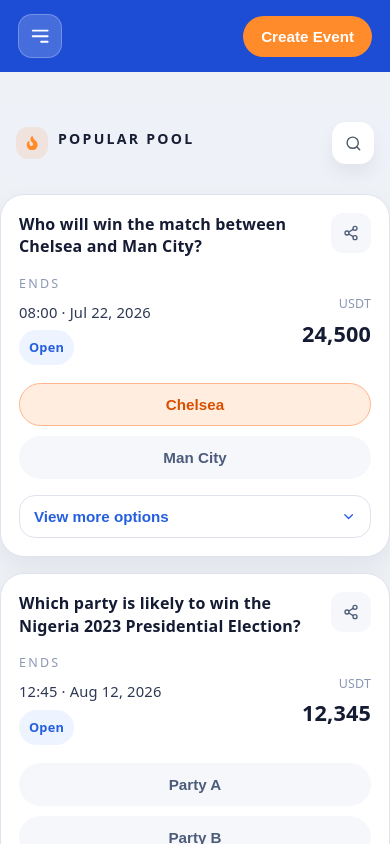
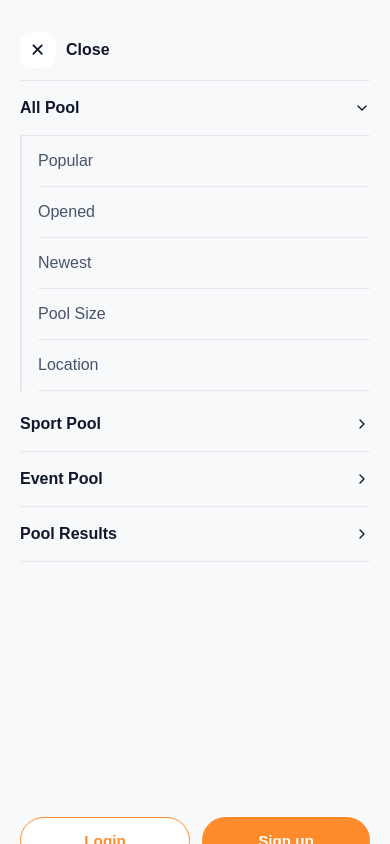
Before and after one commit to C0DE-8/weeja, a React app in the folder frontend/: page / in a window 390 px wide. Both pictures are taken after a click on the button 40 px from the left and 36 px from the top of the page. Shown: the top 844 px of the page. Built offline with nearby package versions, Linux system fonts and the light colour scheme; the HTML template or start-up script is replaced by a standard one.

Commit message:
push update

```diff
--- a/frontend/src/components/header/Header.jsx
+++ b/frontend/src/components/header/Header.jsx
@@ -1,13 +1,22 @@
+import { useState } from 'react'
 import { HiOutlineMenuAlt3 } from 'react-icons/hi'
-import { FiSearch } from 'react-icons/fi'
+import { FiSearch, FiChevronDown, FiChevronRight } from 'react-icons/fi'
+import { IoClose } from 'react-icons/io5'
 import styles from './Header.module.css'
 
 export default function Header() {
+  const [isMenuOpen, setIsMenuOpen] = useState(false)
+
   return (
+    <>
       <header className={styles.header}>
         <div className={styles.inner}>
           <div className={styles.mobileBar}>
-          <button className={styles.mobileMenuButton} aria-label="Open menu">
+            <button
+              className={styles.mobileMenuButton}
+              aria-label="Open menu"
+              onClick={() => setIsMenuOpen(true)}
+            >
               <HiOutlineMenuAlt3 />
             </button>
             <button className={styles.mobileCreateButton}>Create Event</button>
@@ -39,5 +48,76 @@
           </div>
         </div>
       </header>
+
+      {isMenuOpen && (
+        <div
+          className={styles.mobileMenuOverlay}
+          onClick={() => setIsMenuOpen(false)}
+        >
+          <aside
+            className={styles.mobileMenuPanel}
+            onClick={(event) => event.stopPropagation()}
+          >
+            <button
+              className={styles.mobileMenuHeader}
+              type="button"
+              onClick={() => setIsMenuOpen(false)}
+            >
+              <span className={styles.closeIcon}>
+                <IoClose />
+              </span>
+              <span className={styles.closeLabel}>Close</span>
+            </button>
+
+            <button className={styles.allPoolRow} type="button">
+              <span>All Pool</span>
+              <FiChevronDown />
+            </button>
+
+            <div className={styles.submenu}>
+              <button className={styles.submenuRow} type="button">
+                Popular
+              </button>
+              <button className={styles.submenuRow} type="button">
+                Opened
+              </button>
+              <button className={styles.submenuRow} type="button">
+                Newest
+              </button>
+              <button className={styles.submenuRow} type="button">
+                Pool Size
+              </button>
+              <button className={styles.submenuRow} type="button">
+                Location
+              </button>
+            </div>
+
+            <div className={styles.mainMenuSection}>
+              <button className={styles.mainMenuRow} type="button">
+                <span>Sport Pool</span>
+                <FiChevronRight />
+              </button>
+              <button className={styles.mainMenuRow} type="button">
+                <span>Event Pool</span>
+                <FiChevronRight />
+              </button>
+              <button className={styles.mainMenuRow} type="button">
+                <span>Pool Results</span>
+                <FiChevronRight />
+              </button>
+            </div>
+
+            <div className={styles.bottomActions}>
+              <button className={styles.menuLoginButton} type="button">
+                Login
+              </button>
+              <button className={styles.menuSignUpButton} type="button">
+                Sign up
+              </button>
+            </div>
+          </aside>
+        </div>
+      )}
+    </>
   )
 }
--- a/frontend/src/components/header/Header.module.css
+++ b/frontend/src/components/header/Header.module.css
@@ -130,3 +130,136 @@
     display: flex;
   }
 }
+
+.mobileMenuOverlay {
+  position: fixed;
+  inset: 0;
+  background: rgba(255, 255, 255, 0.92);
+  z-index: 1200;
+  display: flex;
+  justify-content: flex-start;
+  overflow: hidden;
+}
+
+.mobileMenuPanel {
+  width: 100%;
+  max-width: 100%;
+  min-height: 100vh;
+  background: #f8f9fb;
+  padding: 20px 20px 24px;
+  display: flex;
+  flex-direction: column;
+}
+
+.mobileMenuHeader {
+  display: flex;
+  align-items: center;
+  gap: 10px;
+  width: 100%;
+  border: none;
+  background: transparent;
+  color: #0f172a;
+  font-size: 1rem;
+  font-weight: 700;
+  padding: 12px 0;
+  cursor: pointer;
+  border-bottom: 1px solid #e5e7eb;
+}
+
+.closeIcon {
+  display: inline-flex;
+  align-items: center;
+  justify-content: center;
+  width: 36px;
+  height: 36px;
+  border-radius: 12px;
+  background: #ffffff;
+  color: #0f172a;
+  font-size: 1.2rem;
+}
+
+.closeLabel {
+  color: #0f172a;
+}
+
+.allPoolRow,
+.mainMenuRow,
+.submenuRow {
+  width: 100%;
+  text-align: left;
+  display: flex;
+  align-items: center;
+  justify-content: space-between;
+  border: none;
+  background: transparent;
+  color: #0f172a;
+  font-size: 1rem;
+  cursor: pointer;
+  padding: 18px 0;
+}
+
+.allPoolRow {
+  border-bottom: 1px solid #e5e7eb;
+  font-weight: 700;
+}
+
+.submenu {
+  display: flex;
+  flex-direction: column;
+  padding-left: 16px;
+  border-left: 2px solid #e5e7eb;
+}
+
+.submenuRow {
+  padding: 16px 0;
+  color: #475569;
+  font-weight: 500;
+  border-bottom: 1px solid #e5e7eb;
+}
+
+.mainMenuSection {
+  display: flex;
+  flex-direction: column;
+  margin-top: 6px;
+}
+
+.mainMenuRow {
+  border-bottom: 1px solid #e5e7eb;
+  font-weight: 700;
+}
+
+.bottomActions {
+  display: flex;
+  gap: 12px;
+  justify-content: space-between;
+  margin-top: auto;
+  padding-top: 18px;
+}
+
+.menuLoginButton,
+.menuSignUpButton {
+  border-radius: 999px;
+  flex: 1;
+  padding: 14px 16px;
+  font-weight: 700;
+  font-size: 0.95rem;
+  cursor: pointer;
+}
+
+.menuLoginButton {
+  background: #ffffff;
+  border: 1px solid #ff8b2b;
+  color: #ff8b2b;
+}
+
+.menuSignUpButton {
+  background: #ff8b2b;
+  border: none;
+  color: #ffffff;
+}
+
+@media (min-width: 992px) {
+  .mobileMenuOverlay {
+    display: none;
+  }
+}
```
Lines whose indentation alone changed are shown as unchanged.
